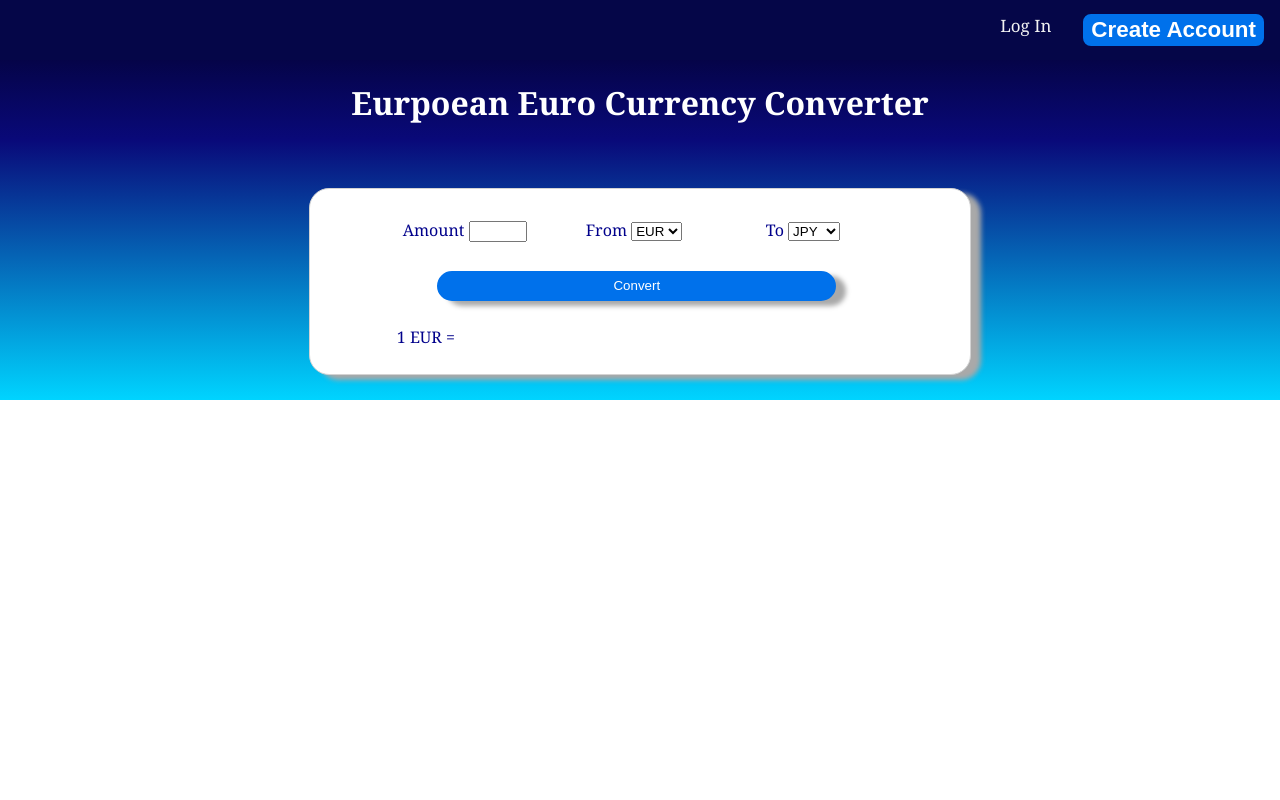
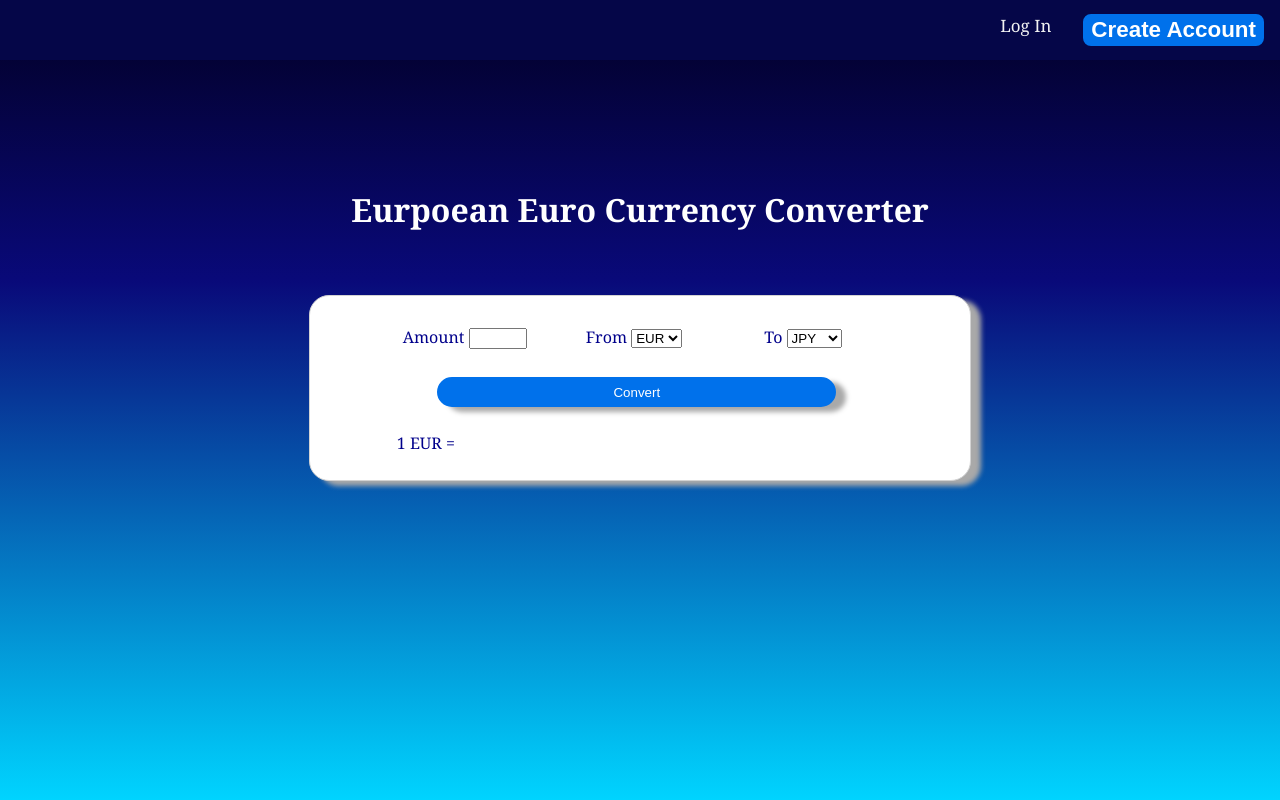
Before and after one commit to smilleeymilleey/WhisbiLandingPage, a website: page index.html in a window 1280 px wide. Drawn offline with Linux system fonts and the light colour scheme.

Commit message:
looped through currency array and dynamically created drop down element options

```diff
--- a/app.js
+++ b/app.js
@@ -1,7 +1,22 @@
+let currencies = [ "AED", "AFN", "ALL", "AMD", "ANG", "AOA", "ARS", "AUD", "AWG", "AZN", "BAM", "BBD", "BDT", "BGN", "BHD", "BIF", "BMD", "BND", "BOB", "BRL", "BSD", "BTC", "BTN", "BWP", "BYN", "BYR", "BZD", "CAD", "CDF", "CHF", "CLF", "CLP", "CNY", "COP", "CRC", "CUC", "CUP", "CVE", "CZK", "DJF", "DKK", "DOP", "DZD", "EGP", "ERN", "ETB", "EUR", "FJD", "FKP", "GBP", "GEL", "GGP", "GHS", "GIP", "GMD", "GNF", "GTQ", "GYD", "HKD", "HNL", "HRK", "HTG", "HUF", "IDR", "ILS", "IMP", "INR", "IQD", "IRR", "ISK", "JEP", "JMD", "JOD", "JPY", "KES", "KGS", "KHR", "KMF", "KPW", "KRW", "KWD", "KYD", "KZT", "LAK", "LBP", "LKR", "LRD", "LSL", "LTL", "LVL", "LYD", "MAD", "MDL", "MGA", "MKD", "MMK", "MNT", "MOP", "MRO", "MUR", "MVR", "MWK", "MXN", "MYR", "MZN", "NAD", "NGN", "NIO", "NOK", "NPR", "NZD", "OMR", "PAB", "PEN", "PGK", "PHP", "PKR", "PLN", "PYG", "QAR", "RON", "RSD", "RUB", "RWF", "SAR", "SBD", "SCR", "SDG", "SEK", "SGD", "SHP", "SLL", "SOS", "SRD", "STD", "SVC", "SYP", "SZL", "THB", "TJS", "TMT", "TND", "TOP", "TRY", "TTD", "TWD", "TZS", "UAH", "UGX", "USD", "UYU", "UZS", "VEF", "VND", "VUV", "WST", "XAF", "XAG", "XAU", "XCD", "XDR", "XOF", "XPF", "YER", "ZAR", "ZMK", "ZMW", "ZWL" ];
+
+
+
+currencies.forEach(element => {
+  let option = document.createElement("option")
+  option.textContent = element;
+  document.getElementById("newCurrency").appendChild(option)
+
+});
+
+
+
+
+
 
 
 /* Toggle between adding and removing the "responsive" class to topnav when the user clicks on the icon */
-function myFunction() {
+function toggleNav() {
   var x = document.getElementById("myTopnav");
   if (x.className === "topnav") {
     x.className += " responsive";
@@ -16,6 +31,7 @@ function getRates() {
   let newCurrency = endSelect.options[endSelect.selectedIndex].text;
   let startCurrency= startSelect.options[startSelect.selectedIndex].text;
   let startAmount = document.getElementById("startAmount").value
+
 
     var xhttp = new XMLHttpRequest();
     xhttp.onreadystatechange = function() {
@@ -35,8 +51,14 @@ function getRates() {
         document.getElementById("convertedAmount").innerHTML= newAmount + " " + newCurrency;
         document.getElementById("date").innerHTML= "Last updated " + res.date;
         document.getElementById("time").innerHTML = formattedTime;
+
     }
 
+
+
+
+
+    // inside of the loop for each currency create option element and append child to newcurrencyselect
 
 
 
--- a/css/style.css
+++ b/css/style.css
@@ -12,9 +12,10 @@ body {
 .container {
   position: fixed;
   top: 0;
+  overflow: scroll;
   left: 0;
   width: 100%;
-  height: 50%;
+  height: 100%;
   background: linear-gradient(180deg, rgba(2,0,36,1) 0%, rgba(9,9,121,1) 35%, rgba(0,212,255,1) 100%);
 }
 
@@ -23,7 +24,9 @@ body {
   text-align: center;
 }
 
-
+.titleContainer {
+  margin-top: 10%;
+}
 
 .convertor-card {
   margin: auto;
--- a/index.html
+++ b/index.html
@@ -13,8 +13,8 @@
             <a>
                 <button class="account" href="#news">Create Account</button>
             </a>
-                <a id="login" href="#home" class="active">Log In</a>
-            <a href="javascript:void(0);" class="icon" onclick="myFunction()">
+            <a id="login" href="#home" class="active">Log In</a>
+            <a href="javascript:void(0);" class="icon" onclick="toggleNav()">
               <i class="fa fa-bars"></i>
             </a>
         </div>
@@ -39,7 +39,8 @@
                     </div>
                     <div class="column">
                         <label>To</label>
-                        <select onChange="getAllCurrencies()" id="newCurrency">
+                        <select id="newCurrency">
+
                             <option value="JPY" id="euro">JPY</option>
                             <option value="CAD" id="euro">CAD</option>
                             <option value="MXN" id="euro">MXN</option>
@@ -47,7 +48,7 @@
                     </div>
                 </div>
             </div>
-          <button class="btn"onclick="getRates()" id="convertButton">Convert</button>
+          <button class="btn" onclick="getRates()" id="convertButton">Convert</button>
         </div>
         </div>
         <div class="newContainer">
--- a/server.js
+++ b/server.js
@@ -2,6 +2,7 @@
 const http = require('http');
 const fs = require('fs');
 var static = require('node-static');
+
 
 const hostname = '127.0.0.1';
 const port = 3000;
```
